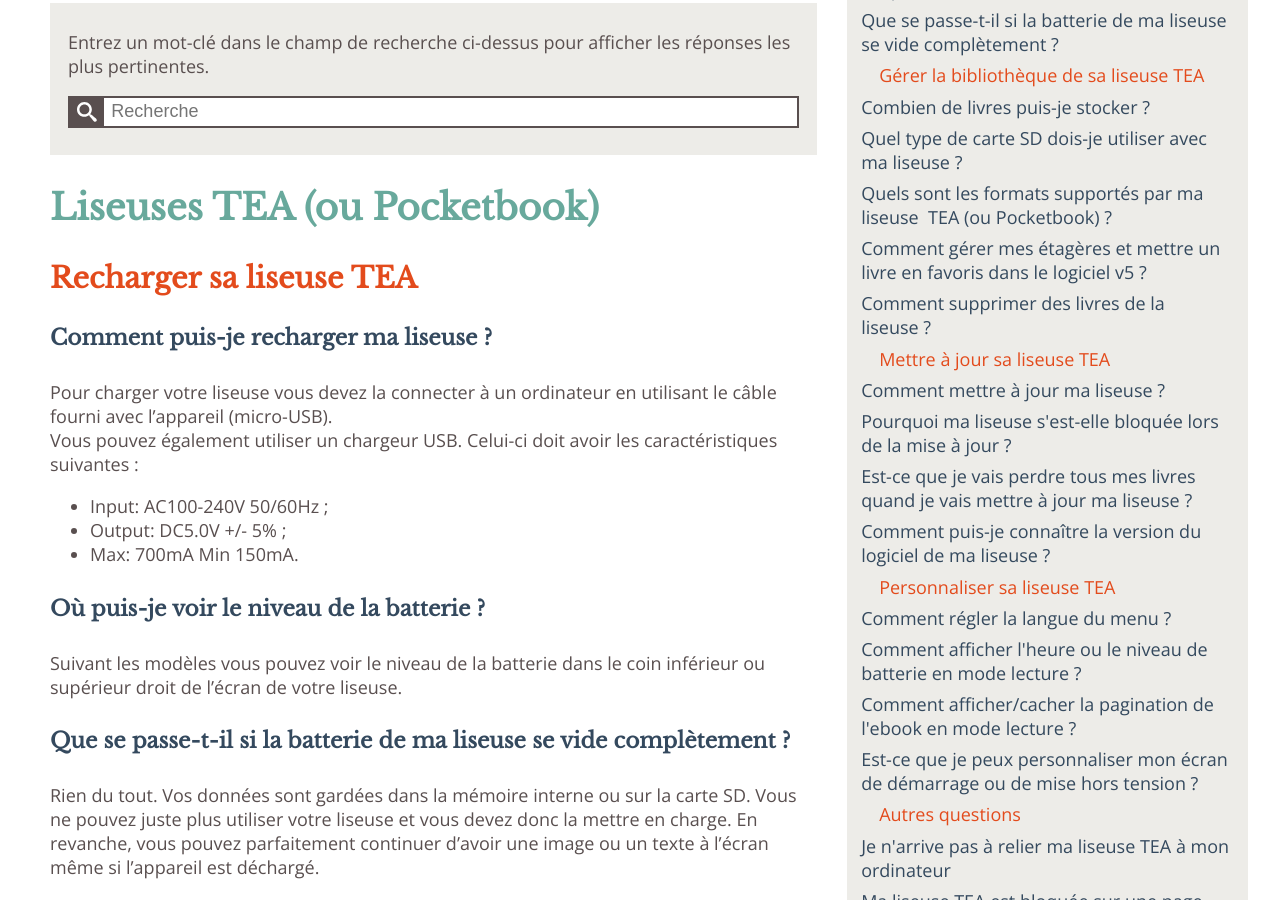
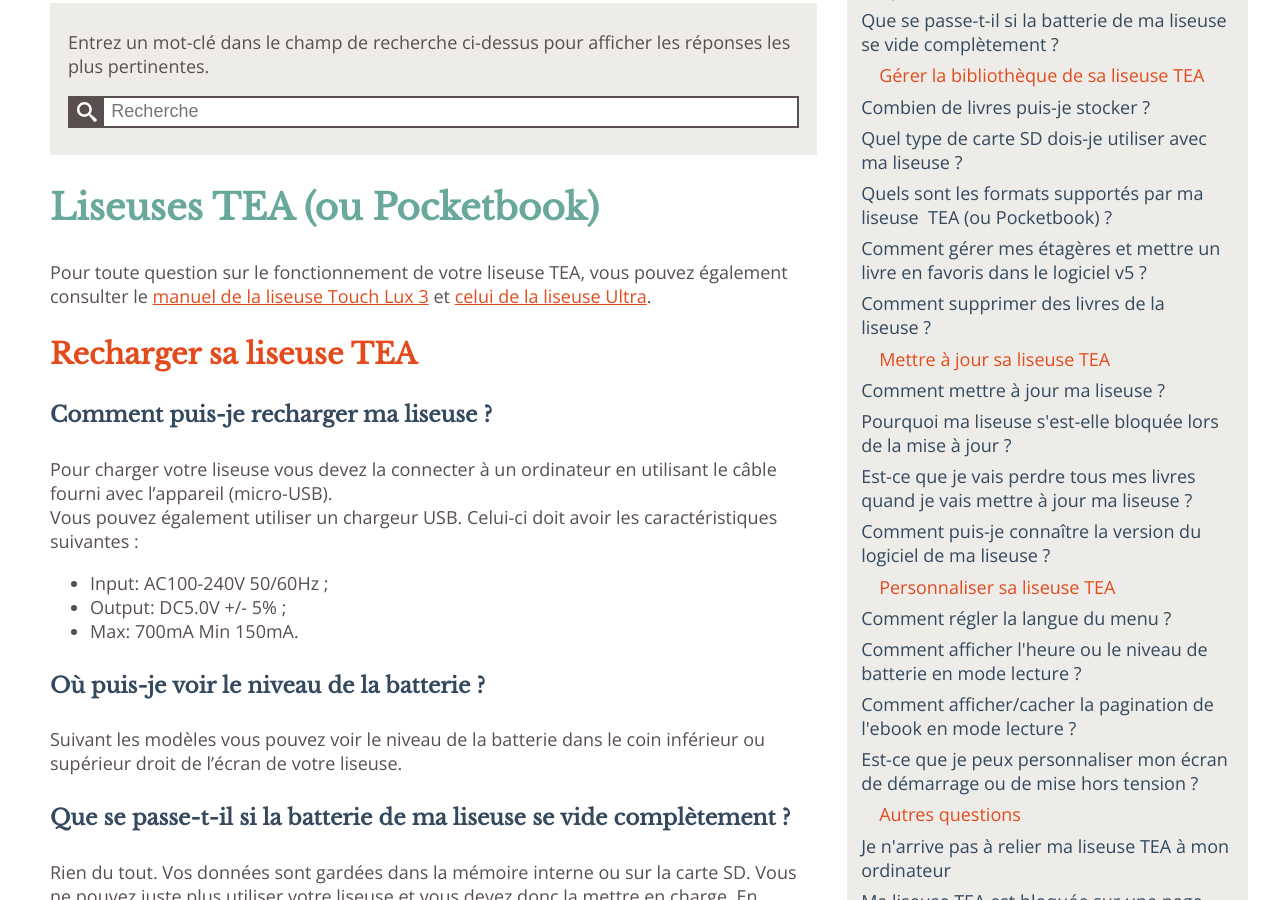
Before and after one commit to TEA-ebook/help-center, a Jekyll site: the page built from _pages/FAQ-liseuse.md, in a window 1280 px wide and 900 px high, scrolled down 309 px. Built offline with Jekyll 4.4.1, drawn with Linux system fonts in a browser that asks for light colours.

Commit message:
Update FAQ-liseuse.md

```diff
--- a/_pages/FAQ-liseuse.md
+++ b/_pages/FAQ-liseuse.md
@@ -7,6 +7,8 @@
 {% include anchor.html id="Pocketbook" label="Liseuses TEA (ou Pocketbook)" %}
 
 ## Liseuses TEA (ou Pocketbook)
+
+Pour toute question sur le fonctionnement de votre liseuse TEA, vous pouvez également consulter le <a href="https://www.tea-ebook.com/wp-content/uploads/2016/04/Manuel-TouchLux3TEA3.pdf">manuel de la liseuse Touch Lux 3</a> et <a href="https://www.tea-ebook.com/wp-content/uploads/2016/04/Manuel-UltraTEA3.pdf">celui de la liseuse Ultra</a>.
 
 {% include anchor.html id="recharger-liseuse-generalites" label="Recharger sa liseuse TEA" %}
 
```
